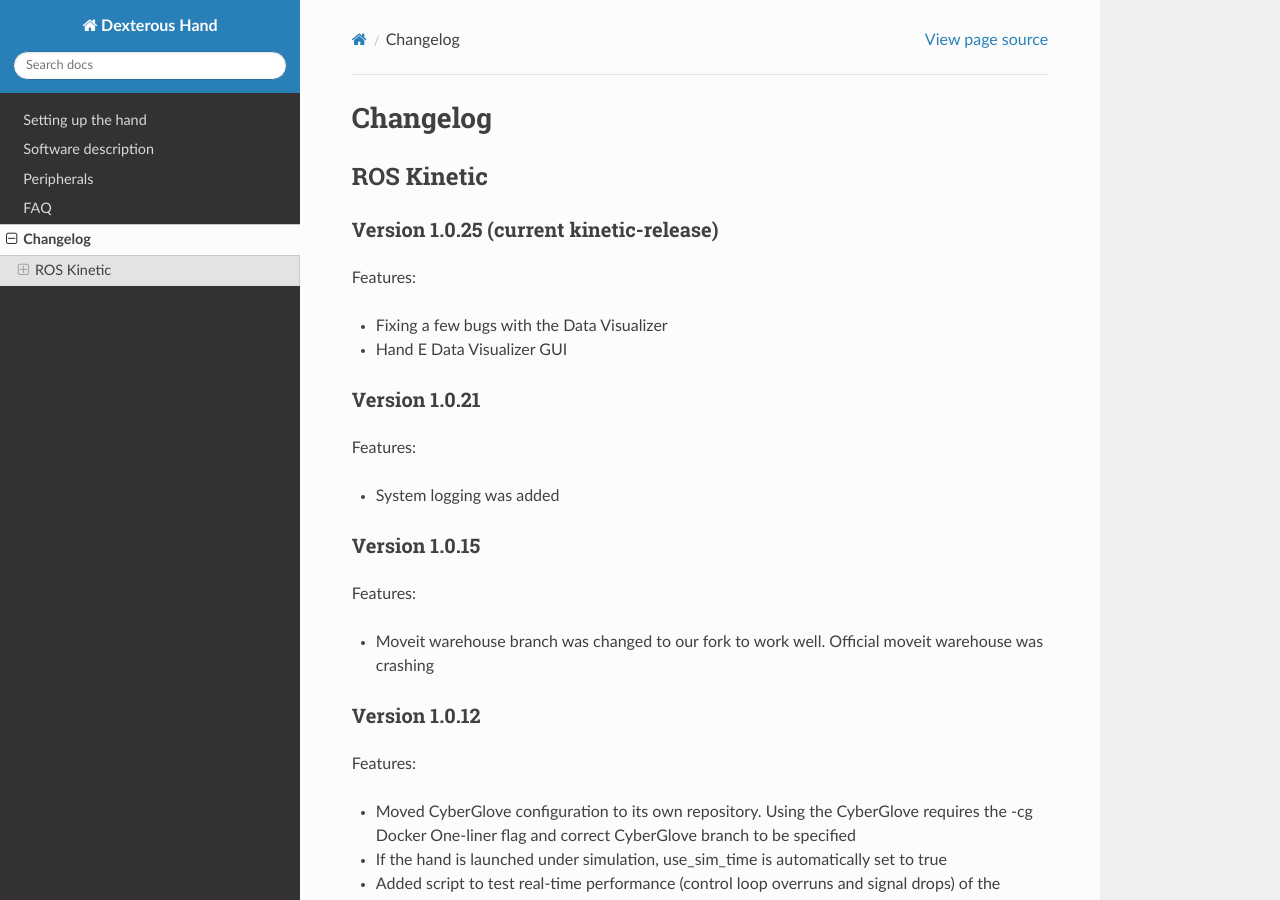
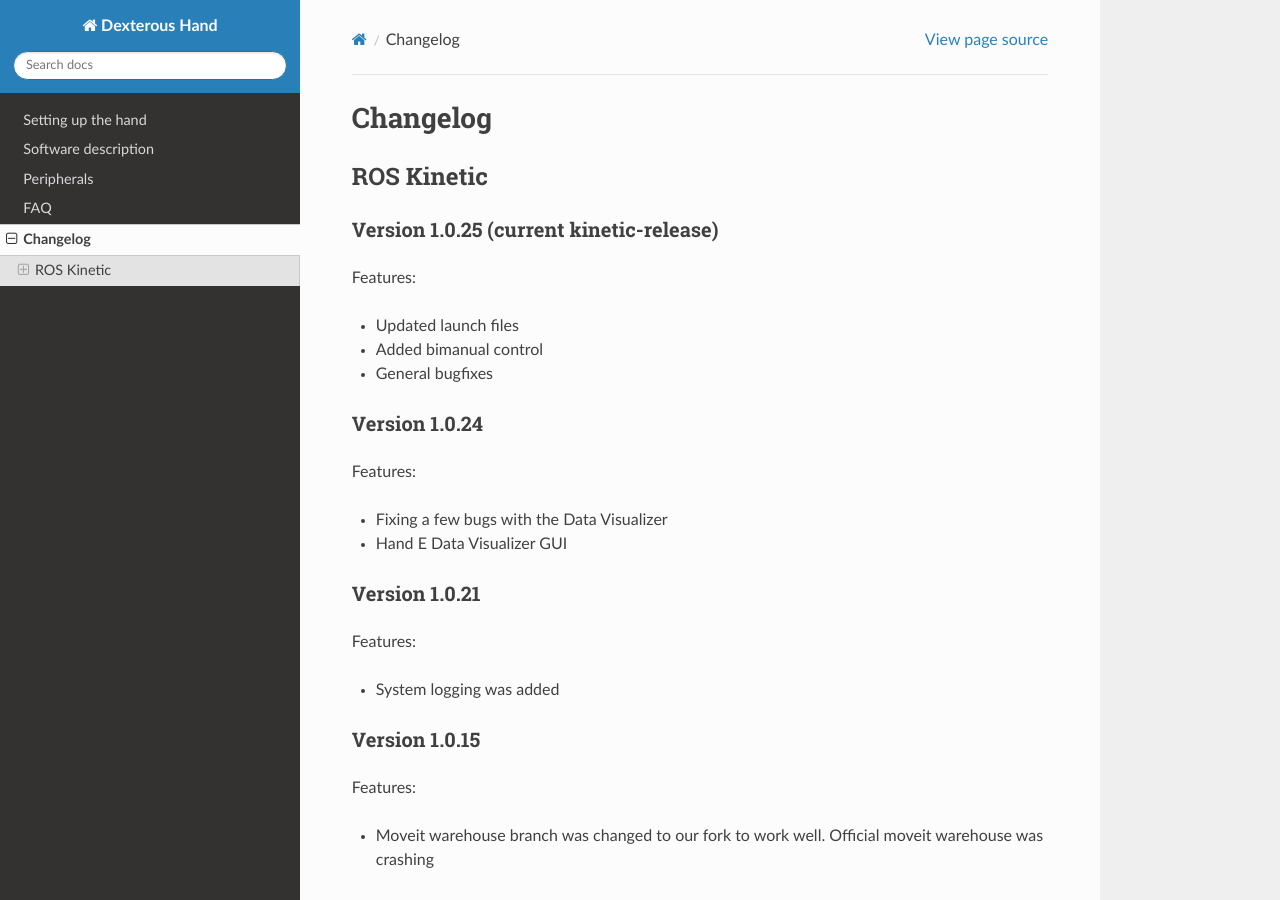
Before and after one commit to shadow-robot/sr_dexterous_hand_documentation, a Sphinx documentation site: the page built from docs/user_guide/5_changelog.md, in a window 1280 px wide and 900 px high. Built offline with Sphinx 7.4.7 and the Read the Docs theme 2.0.0, drawn with Linux system fonts in a browser that asks for light colours.

Commit message:
Update 5_changelog.md

```diff
--- a/docs/user_guide/5_changelog.md
+++ b/docs/user_guide/5_changelog.md
@@ -2,6 +2,14 @@
 ## ROS Kinetic
 
 ### Version 1.0.25 (current kinetic-release)
+
+Features:
+
+* Updated launch files
+* Added bimanual control
+* General bugfixes
+
+### Version 1.0.24
 
 Features:
 
```
